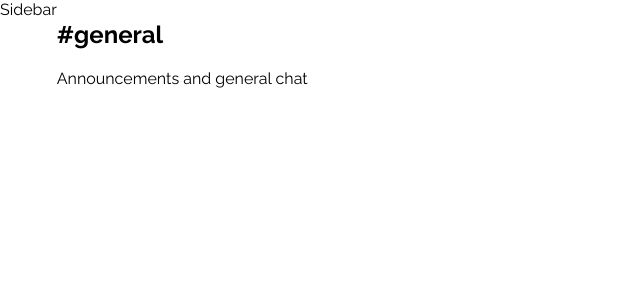
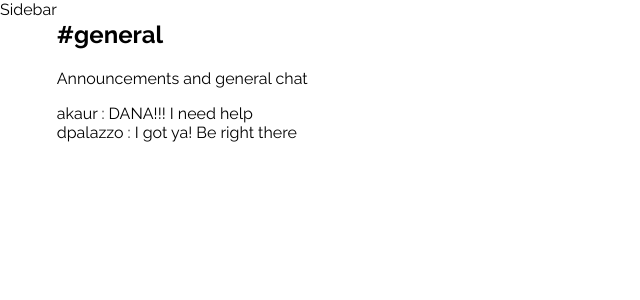
Before and after one commit to avleen2898/chatarang, a React (Create React App) app: page / in a window 1280 px wide. Shown: the top 300 px of the page, without its empty margins (0-640 px from the left). Built offline with nearby package versions, Linux system fonts and the light colour scheme.

Commit message:
Add MessageList and a Message component that receives a prop

```diff
--- a/src/Chat.js
+++ b/src/Chat.js
@@ -1,14 +1,17 @@
 import React, {Component} from 'react';
 
 import ChatHeader from './ChatHeader';
+import MessageList from './MessageList';
 
 class Chat extends Component{
     render(){
         return (
             <div className="Chat">
                 <ChatHeader />
+                <MessageList />
             </div>
         )
+
     }
 }
 
--- /dev/null
+++ b/src/Message.js
@@ -0,0 +1,11 @@
+import React from 'react';
+
+const Message = (props) => {
+    return (
+        <div className="Message">
+            {props.message.userName} : {props.message.body}
+        </div>
+    )
+}
+
+export default Message;
--- /dev/null
+++ b/src/MessageList.js
@@ -0,0 +1,27 @@
+import React from 'react';
+
+import Message from './Message';
+
+const MessageList = () => {
+    const messages = [
+        {
+            id: 1,
+            userName: 'akaur',
+            body: 'DANA!!! I need help',
+        },
+        {
+            id: 2,
+            userName: 'dpalazzo',
+            body: 'I got ya! Be right there',
+        }
+    ]
+    return (
+        <div className="MessageList">
+            {messages.map(msg => (
+                <Message message={msg} key={msg.id}/>
+            ))}
+        </div>
+    )
+}
+
+export default MessageList;
```
